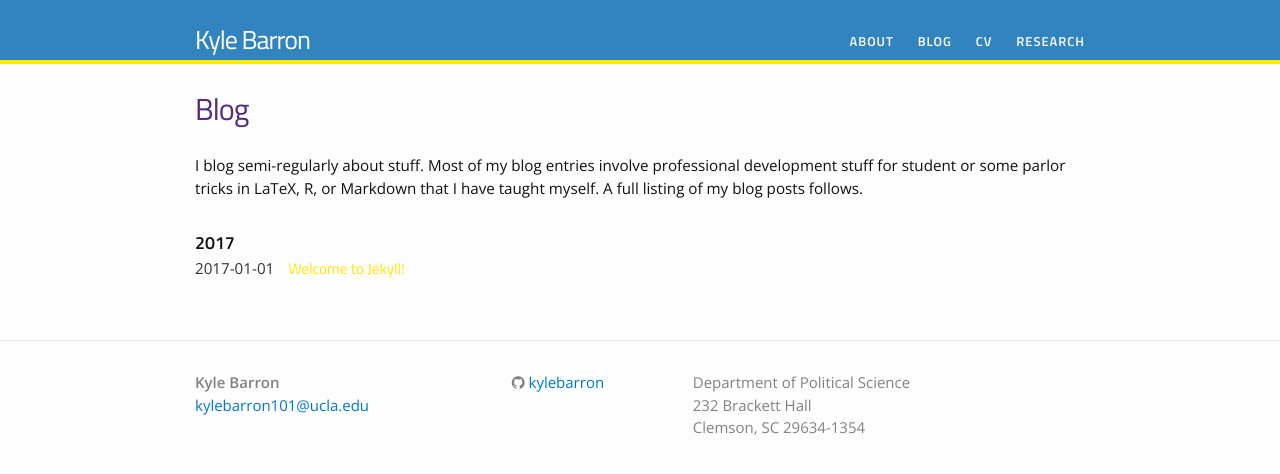
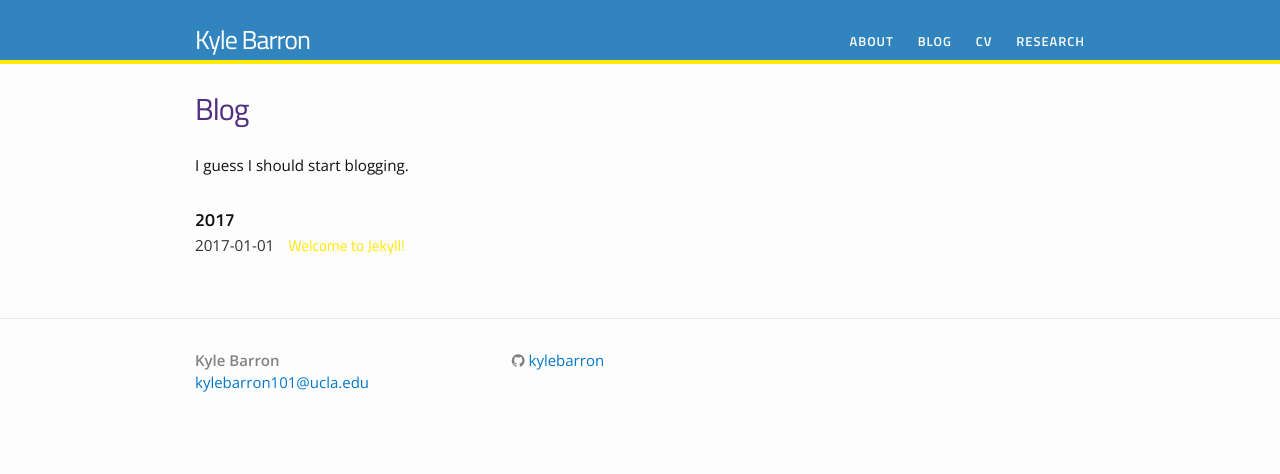
Before and after one commit to kylebarron/kylebarron.github.io, a Jekyll site: the page built from blog.md, in a window 1280 px wide. Shown: the top 474 px of the page. Built offline with Jekyll 4.4.1, drawn with Linux system fonts in a browser that asks for light colours; nearby versions of some CDN libraries; some web fonts are replaced.

```diff
--- a/_includes/footer.html
+++ b/_includes/footer.html
@@ -39,9 +39,9 @@
 
       <div class="footer-col  footer-col-3">
          <p class="text">
-		Department of Political Science<br />
-		232 Brackett Hall<br />
-		Clemson, SC 29634-1354</p> <!-- {{ site.description }} -->
+		<br />
+		<br />
+  </p> <!-- {{ site.description SVMILLER ADDRESS WENT HERE   }} -->
       </div>
     </div>
 
--- a/_posts/2016-12-31-welcome-to-jekyll.markdown
+++ b/_posts/2016-12-31-welcome-to-jekyll.markdown
@@ -2,6 +2,7 @@
 layout: post
 title:  "Welcome to Jekyll!"
 date:   2016-12-31 21:46:42 -0500
+comments: true
 categories: jekyll update
 ---
 You’ll find this post in your `_posts` directory. Go ahead and edit it and re-build the site to see your changes. You can rebuild the site in many different ways, but the most common way is to run `jekyll serve`, which launches a web server and auto-regenerates your site when a file is updated.
--- a/blog.md
+++ b/blog.md
@@ -4,7 +4,7 @@ title: Blog
 permalink: /blog/
 ---
 
-I blog semi-regularly about stuff. Most of my blog entries involve professional development stuff for student or some parlor tricks in LaTeX, R, or Markdown that I have taught myself. A full listing of my blog posts follows.
+I guess I should start blogging.
 
 <ul class="listing">
 {% for post in site.posts %}
```
Also changed, not shown: _layouts/post.html (+19 -12 lines), research.md (+1 -40 lines).
